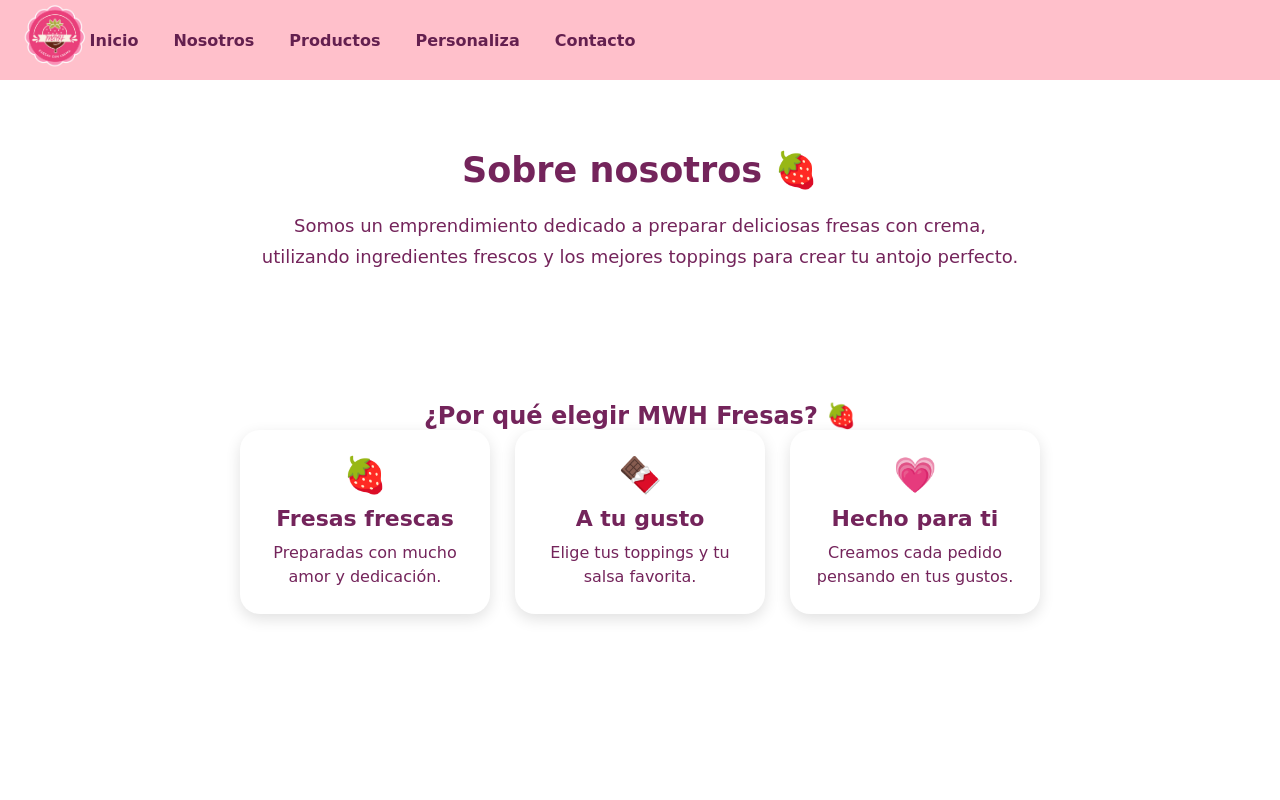
After one commit to maicolned/MWH-Fresas, a PHP site: page /nosotros.html in a window 1280 px wide. The commit adds this page. Run offline with PHP 8.4, Linux system fonts and the light colour scheme.

Commit message:
cambios2

```diff
--- a/estilos.css
+++ b/estilos.css
@@ -314,3 +314,58 @@ footer p {
     }
 
 }
+
+/* ¿POR QUÉ ELEGIR MWH FRESAS? */
+
+.porque-mwh {
+    width: 100%;
+    padding: 60px 20px;
+    text-align: center;
+}
+
+.beneficio-mwh h2 {
+    text-align: center;
+    margin: 0 0 35px 0;
+    font-size: 32px;
+}
+
+.beneficios-mwh {
+    width: 100%;
+    display: flex;
+    justify-content: center;
+    align-items: center;
+    gap: 25px;
+    flex-wrap: wrap;
+    box-sizing: border-box;
+}
+
+.beneficio-mwh {
+    width: 250px;
+    padding: 25px;
+    background: white;
+    border-radius: 20px;
+    box-shadow: 0 5px 15px rgba(0, 0, 0, 0.12);
+    text-align: center;
+    box-sizing: border-box;
+    transition: transform 0.3s ease;
+}
+
+.beneficio-mwh:hover {
+    transform: translateY(-5px);
+}
+
+.beneficio-mwh span {
+    display: block;
+    font-size: 35px;
+    margin-bottom: 10px;
+}
+
+.beneficio-mwh h3 {
+    margin: 10px 0;
+    font-size: 22px;
+}
+
+.beneficio-mwh p {
+    margin: 0;
+    line-height: 1.5;
+}
--- /dev/null
+++ b/nosotros.html
@@ -0,0 +1,72 @@
+<link rel="stylesheet" href="estilos.css">
+<!DOCTYPE html>
+<html lang="es">
+
+<head>
+    <meta charset="UTF-8">
+    <meta name="viewport" content="width=device-width, initial-scale=1.0">
+    <title>Nosotros - MWH Fresas</title>
+    <link rel="stylesheet" href="estilos.css">
+</head>
+
+<body>
+
+
+
+
+
+
+
+       <!-- MENÚ -->
+    <header>
+        <div class="logo">
+            <img src="logo.png" alt="MWH fresas">
+
+        </div>
+
+        <nav>
+            <a href="index.html">Inicio</a>
+            <a href="nosotros.html">Nosotros</a>
+            <a href="productos.html">Productos</a>
+            <a href="personaliza.html">Personaliza</a>
+            <a href="contacto.html">Contacto</a>
+        </nav>
+    </header>
+    <!-- NOSOTROS -->
+
+    <section class="nosotros" id="nosotros">
+
+        <h2>Sobre nosotros 🍓</h2>
+
+        <p>
+            Somos un emprendimiento dedicado a preparar
+            deliciosas fresas con crema, utilizando ingredientes
+            frescos y los mejores toppings para crear tu antojo perfecto.
+        </p>
+    </section>
+
+     <section class="porque-mwh">
+
+    <h2>¿Por qué elegir MWH Fresas? 🍓</h2>
+
+    <div class="beneficios-mwh">
+
+        <div class="beneficio-mwh">
+            <span>🍓</span>
+            <h3>Fresas frescas</h3>
+            <p>Preparadas con mucho amor y dedicación.</p>
+        </div>
+
+        <div class="beneficio-mwh">
+            <span>🍫</span>
+            <h3>A tu gusto</h3>
+            <p>Elige tus toppings y tu salsa favorita.</p>
+        </div>
+
+        <div class="beneficio-mwh">
+            <span>💗</span>
+            <h3>Hecho para ti</h3>
+            <p>Creamos cada pedido pensando en tus gustos.</p>
+        </div>
+
+    </div>
```
Also changed, not shown: contacto.html (added, +38 -0 lines), index.html (+9 -131 lines), personaliza.html (added, +100 -0 lines), productos.html (added, +67 -0 lines), script.js (+3 -43 lines).
